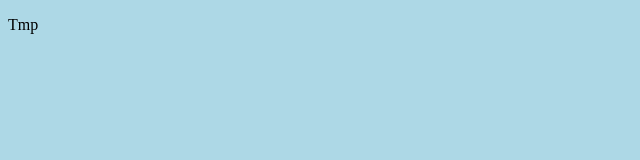
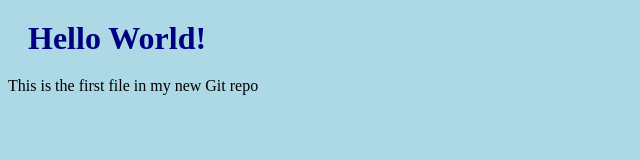
Before and after one commit to P3trCz/hello-world, a plain HTML site: page index.html in a window 1280 px wide. Shown: the whole page, without its empty margins (0-640 px from the left). Drawn offline with Linux system fonts and the light colour scheme.

Commit message:
Updated index.html with a new line

```diff
--- a/index.html
+++ b/index.html
@@ -5,6 +5,7 @@
         <title>Hello World!</title>
     </head>
     <body>
-        <p>Tmp</p>
+        <h1>Hello World!</h1>
+        <p>This is the first file in my new Git repo</p>
     </body>
 </html>
```
